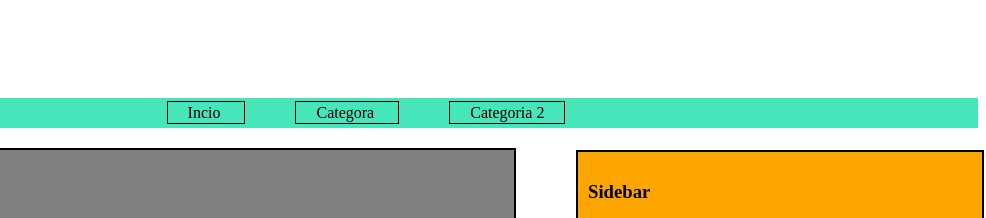
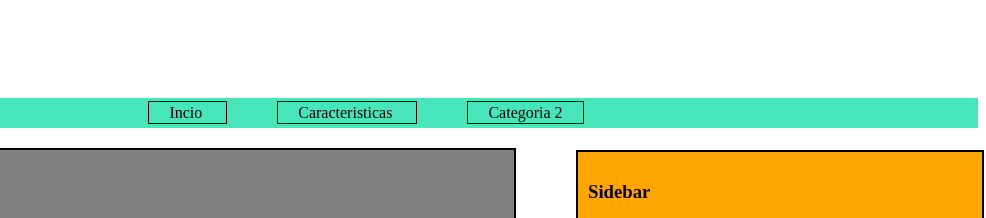
Before and after one commit to KevinHernandezCampillo/html_prueba, a plain HTML site: page index.html in a window 1280 px wide. Shown: the top 218 px of the page, 294-1280 px from the left. Drawn offline with Linux system fonts and the light colour scheme.

Commit message:
Prueba de github page

```diff
--- a/index.html
+++ b/index.html
@@ -21,7 +21,7 @@
 	<!--<nav class="Nav">--><!--Creacion de la barra de navegacion--><div id="nav">
 		<ul class ="menu">
 			<li><a href="#"> Incio </a></li>
-			<li><a href="#"> Categora </a></li>
+			<li><a href="#"> Caracteristicas </a></li>
 			<li><a href="#"> Categoria 2 </a></li>
 		</ul>
 		</div>
```
